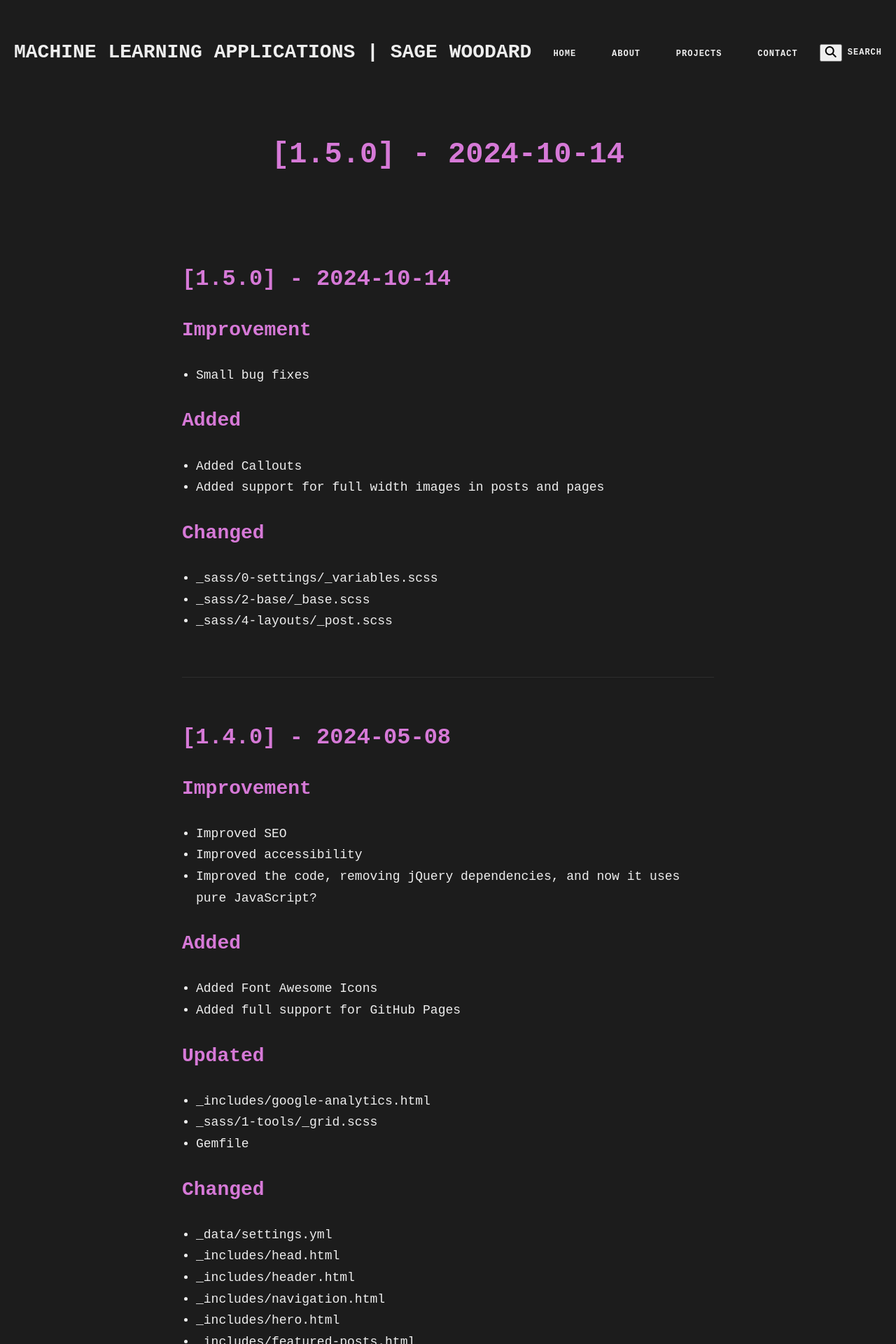
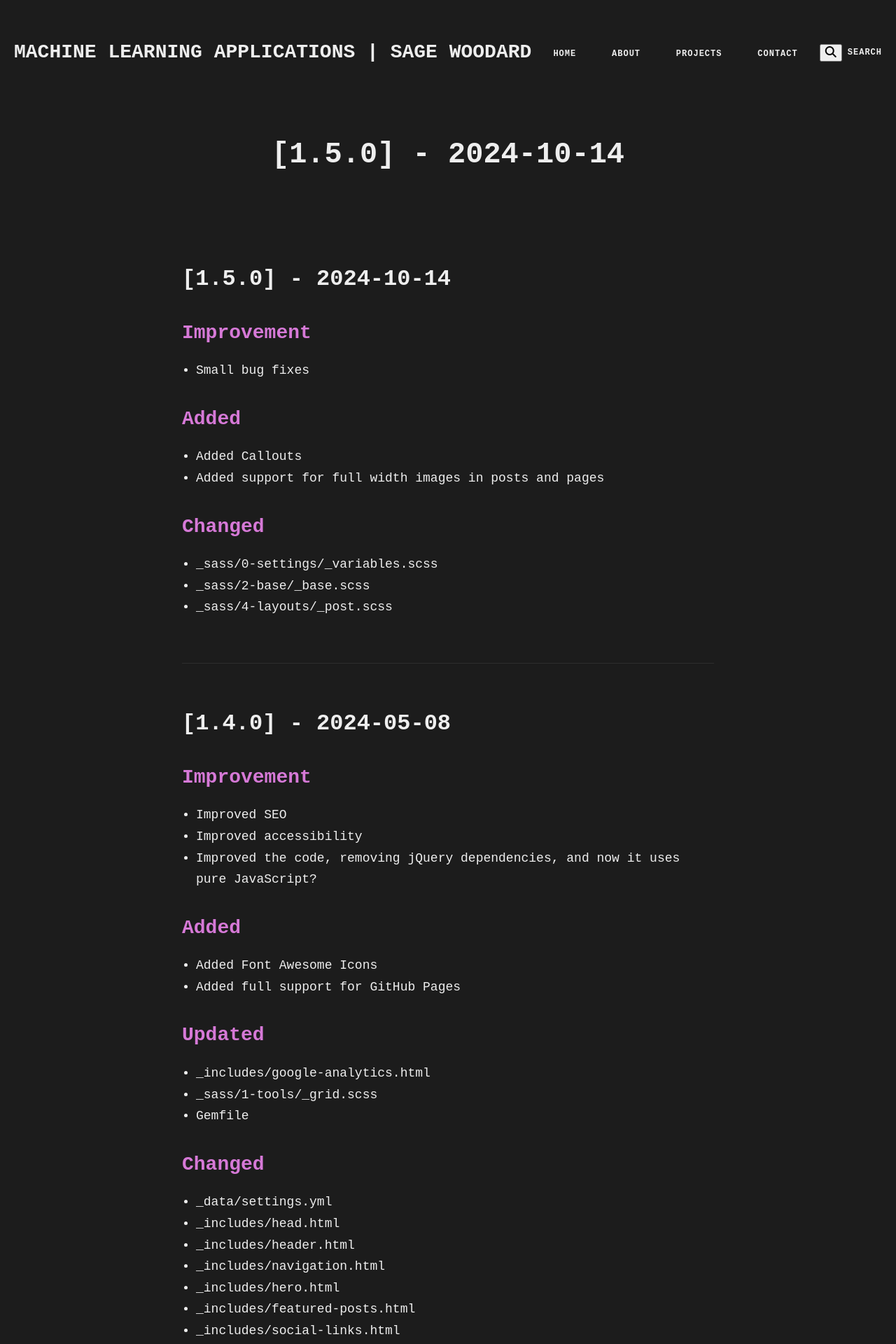
Before and after one commit to sagewoodard/sagewoodard.github.io, a Jekyll site: the page built from CHANGELOG.md, in a window 1280 px wide. Shown: the top 1920 px of the page at 70% size. Built offline with Jekyll 4.4.1, drawn with Linux system fonts in a browser that asks for light colours; nearby versions of some CDN libraries; our own code applies the rules of GitHub Pages for plain Markdown files.

Commit message:
only changing h3 subheadings to be purple

```diff
--- a/_sass/2-base/_base.scss
+++ b/_sass/2-base/_base.scss
@@ -53,9 +53,9 @@
   background-color: rgba($brand-color, 0.7);
 }
 
+/* General headings */
 h1,
 h2,
-h3,
 h4,
 h5,
 h6 {
@@ -63,7 +63,7 @@
   font-weight: $heading-font-weight;
   line-height: $heading-line-height;
   letter-spacing: $heading-letter-spacing;
-  color: #d679d7 !important; /* Light purple color for all subheadings */
+  color: $heading-color;
 }
 
 h1 {
@@ -72,10 +72,6 @@
 
 h2 {
   font-size: $font-size-h2;
-}
-
-h3 {
-  font-size: $font-size-h3;
 }
 
 h4 {
@@ -90,6 +86,15 @@
   font-size: $font-size-h6;
 }
 
+/* Target subheading (h3) specifically before paragraphs */
+h3 {
+  font-size: $font-size-h3;
+  margin-top: 30px;
+  margin-bottom: 15px;
+  color: #d679d7; /* Light purple color for subheadings */
+}
+
+/* Blockquotes */
 blockquote {
   position: relative;
   padding: 34px 20px 34px 64px;
```
